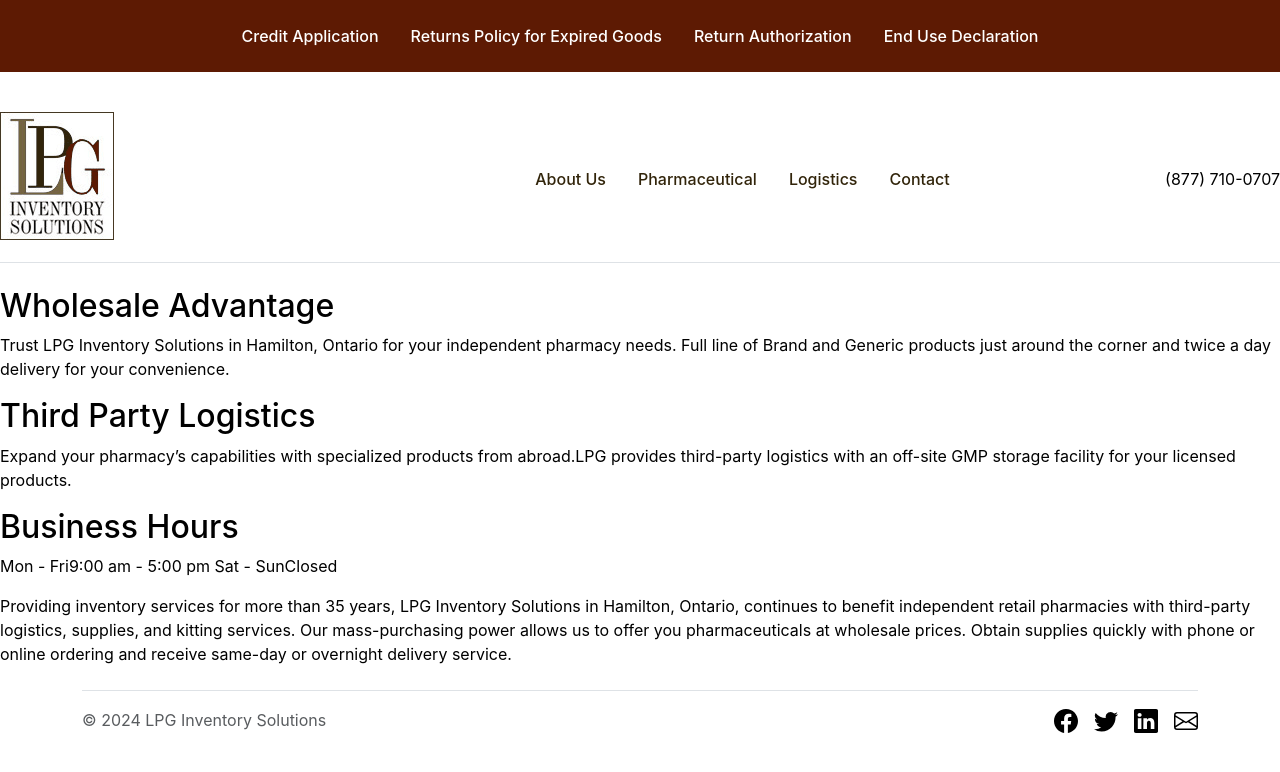
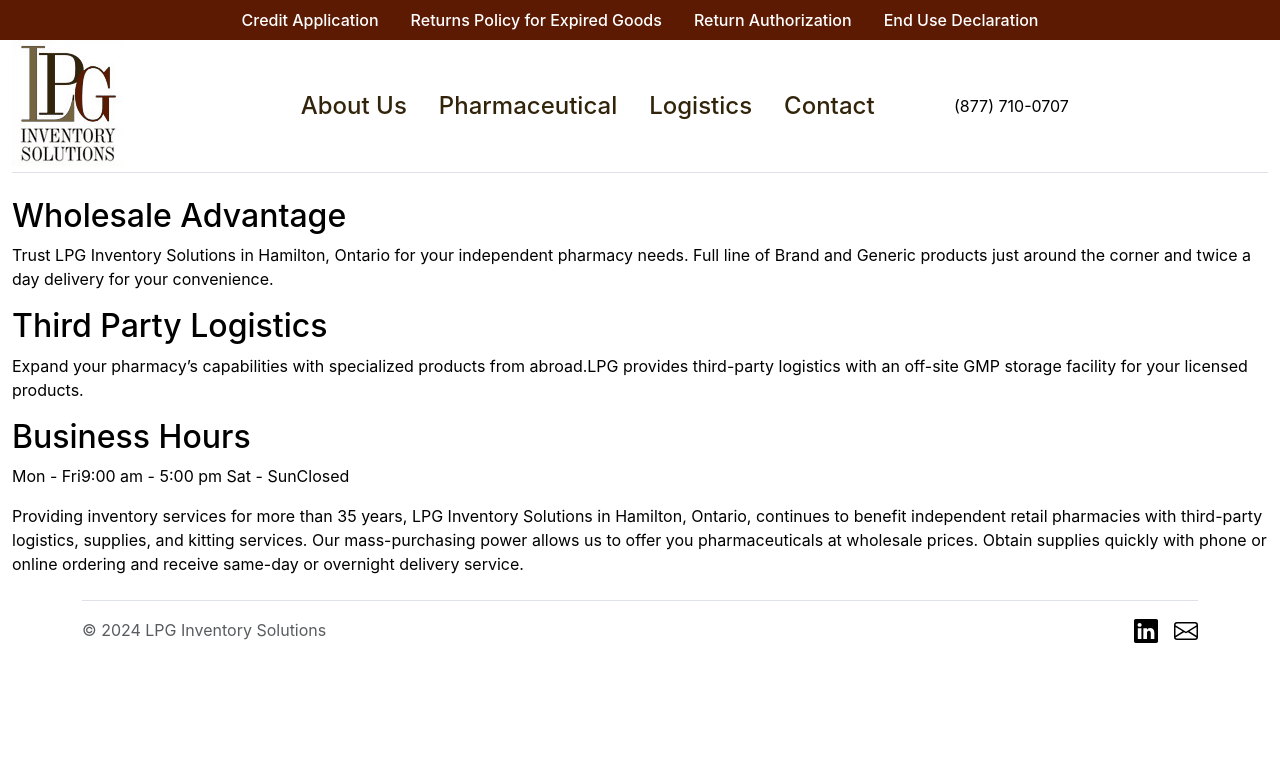
Before and after one commit to LPG-IS/lpg-is.github.io, a Jekyll site: the page built from index.md, in a window 1280 px wide. Shown: the top 772 px of the page. Built offline with Jekyll 4.4.1, drawn with Linux system fonts in a browser that asks for light colours.

Commit message:
Finalised Nav

```diff
--- a/_includes/footer.html
+++ b/_includes/footer.html
@@ -4,9 +4,7 @@
         <span class="mb-3 mb-md-0 text-body-secondary">© {{ "now" | date: "%Y" }} LPG Inventory Solutions</span>
       </div>
       <ul class="nav col-md-4 justify-content-end list-unstyled d-flex">
-        <li class="ms-3"><a class="text-body-secondary" target="_blank" href="http://www.facebook.com/sharer/sharer.php?u=https%3A%2F%2Fwww.lpgis.com"><svg class="bi" width="24" height="24"><use xlink:href="/assets/icons/bootstrap-icons.svg#facebook"></use></svg></a></li>
-        <li class="ms-3"><a class="text-body-secondary" target="_blank" href="http://twitter.com/intent/tweet?text=I wanted to share this great website with you&amp;url=https%3A%2F%2Fwww.lpgis.com"><svg class="bi" width="24" height="24"><use xlink:href="/assets/icons/bootstrap-icons.svg#twitter"></use></svg></a></li>
-        <li class="ms-3"><a class="text-body-secondary" target="_blank" href="http://www.linkedin.com/shareArticle?mini=true&amp;url=https://www.lpgis.com/&amp;title=I wanted to share this great website with you"><svg class="bi" width="24" height="24"><use xlink:href="/assets/icons/bootstrap-icons.svg#linkedin"></use></svg></a></li>
+        <li class="ms-3"><a class="text-body-secondary" target="_blank" href="https://ca.linkedin.com/company/lpg-inventory-solutions"><svg class="bi" width="24" height="24"><use xlink:href="/assets/icons/bootstrap-icons.svg#linkedin"></use></svg></a></li>
         <li class="ms-3"><a class="text-body-secondary" href="#"><svg class="bi" width="24" height="24"><use xlink:href="/assets/icons/bootstrap-icons.svg#envelope"></use></svg></a></li>
       </ul>
     </footer>
--- a/_includes/navbar.html
+++ b/_includes/navbar.html
@@ -1,4 +1,4 @@
-<nav class="py-3 mb-4 navbar-dark bg-dark" id="darkHeader">
+<nav class="navbar-dark bg-dark" id="darkHeader">
   <div class="container d-flex flex-wrap justify-content-center">
       <ul class="nav col-12 col-md-auto mb-2 justify-content-center mb-md-0">
         <li><a class="nav-link-dark" target="_blank" href="/assets/resources/Credit Form LPG April 2023 version 7.pdf">Credit Application</a></li>
@@ -9,20 +9,29 @@
     </div>
   </nav>
 
-<header class="d-flex flex-wrap align-items-center justify-content-center justify-content-md-between py-3 mb-4 border-bottom">
-  <div class="col-md-3 mb-2 mb-md-0">
+<div class="container-xxl">
+  <row>
+  <header class="d-flex flex-wrap align-items-center justify-content-center justify-content-md-between mb-4 border-bottom">
+
+      <div class="col-sm-2 mb-2 mb-md-0">
         <a href="/" class="d-inline-flex link-body-emphasis text-decoration-none">
           <img src="/assets/images/companylogo.png" alt="">
         </a>
       </div>
 
-  <ul class="nav col-12 col-md-auto mb-2 justify-content-center mb-md-0">
+      <div class="col-md-auto">
+          <ul class="nav col-md-auto mb-2 justify-content-center mb-md-0">
             <li class="nav-item"><a class="nav-link" href="/about">About Us</a></li>
             <li class="nav-item"><a class="nav-link" href="/pharmaceutical">Pharmaceutical</a></li>
             <li class="nav-item"><a class="nav-link" href="/logistics">Logistics</a></li>
             <li class="nav-item"><a class="nav-link" href="/contact">Contact</a></li>
           </ul>
-  <span class="navbar-text">
+      </div>
+      <div class="col-sm-3 align-items-end">
+        <span class="navbar-text" >
         (877) 710-0707
         </span>
+      </div>
   </header>
+</row>
+</div>
--- a/_layouts/default.html
+++ b/_layouts/default.html
@@ -7,12 +7,15 @@
     <link rel="stylesheet" href="{{ "./assets/css/styles.css" | relative_url }}">
   </head>
   <body>
+
     {% include navbar.html %}
+    <div class="container-xxl">
     <main>
       {{ content }}
     </main>
     {% include footer.html %}
     <script src="https://cdn.jsdelivr.net/npm/bootstrap@5.1.3/dist/js/bootstrap.bundle.min.js" integrity="sha384-ka7Sk0Gln4gmtz2MlQnikT1wXgYsOg+OMhuP+IlRH9sENBO0LRn5q+8nbTov4+1p" crossorigin="anonymous"></script>
 
+    <div>
   </body>
 </html>
--- a/_sass/main.scss
+++ b/_sass/main.scss
@@ -14,6 +14,7 @@ body {
 .nav-link-dark {
   @extend .nav-link;
   color: $nav-link-dark-color;
+  font-size: medium;
   font-weight: null;
   &:hover {
     color: $nav-link-hover-dark-color;
--- a/_sass/vars.scss
+++ b/_sass/vars.scss
@@ -10,6 +10,7 @@ $primary: #5d1a03; /* change Bootstrap 5 primary color to red */
 $dark: #5d1a03;
 
 /* nav*/
+$nav-link-font-size: x-large;
 $nav-link-font-weight: 500;
 
 $nav-link-color: #31240a;
```
Also changed, not shown: assets/images/companylogo.png. Lines whose indentation alone changed are shown as unchanged.
